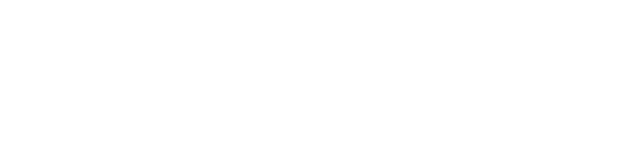
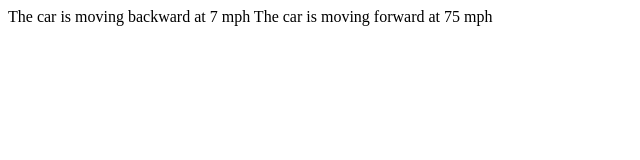
Before and after one commit to kimberly-bird/lightningC25, a plain HTML site: page index.html in a window 1280 px wide. Shown: the whole page, without its empty margins (0-640 px from the left). Drawn offline with Linux system fonts and the light colour scheme.

Commit message:
added challenge 2

```diff
--- a/index.html
+++ b/index.html
@@ -7,6 +7,9 @@
     <title>Document</title>
 </head>
 <body>
+    <div id="car">
+
+    </div>
 
     <script src="main.js"></script>
 </body>
--- a/main.js
+++ b/main.js
@@ -1,11 +1,22 @@
-// create a function called 'go' that takes 2 arguments: direction (forwards, backwards, etc.) and speed (mph). The function, when invoked, will print out the following in your console (for example): "The car is moving forward, at 25 mph."
+// Challenge 1: Create a function called 'go' that takes 2 arguments: direction (forwards, backwards, etc.) and speed (mph). The function, when invoked, will print out the following in your console (for example): "The car is moving forward, at 25 mph."
 
 
 // my version of the function
-function go (direction, speed) {
+function go(direction, speed) {
     console.log(`The car is moving ${direction} at ${speed} mph`)
 }
 
 go("forward", 34)
 go("backward", 5)
 go("forward", 90)
+
+
+
+// Challenge 2: Instead of the function printing to the console, print to the DOM
+function move(direction, speed) {
+    const element = document.getElementById("car")
+    element.innerHTML += `The car is moving ${direction} at ${speed} mph `
+}
+
+move("backward", 7)
+move("forward", 75)
```
